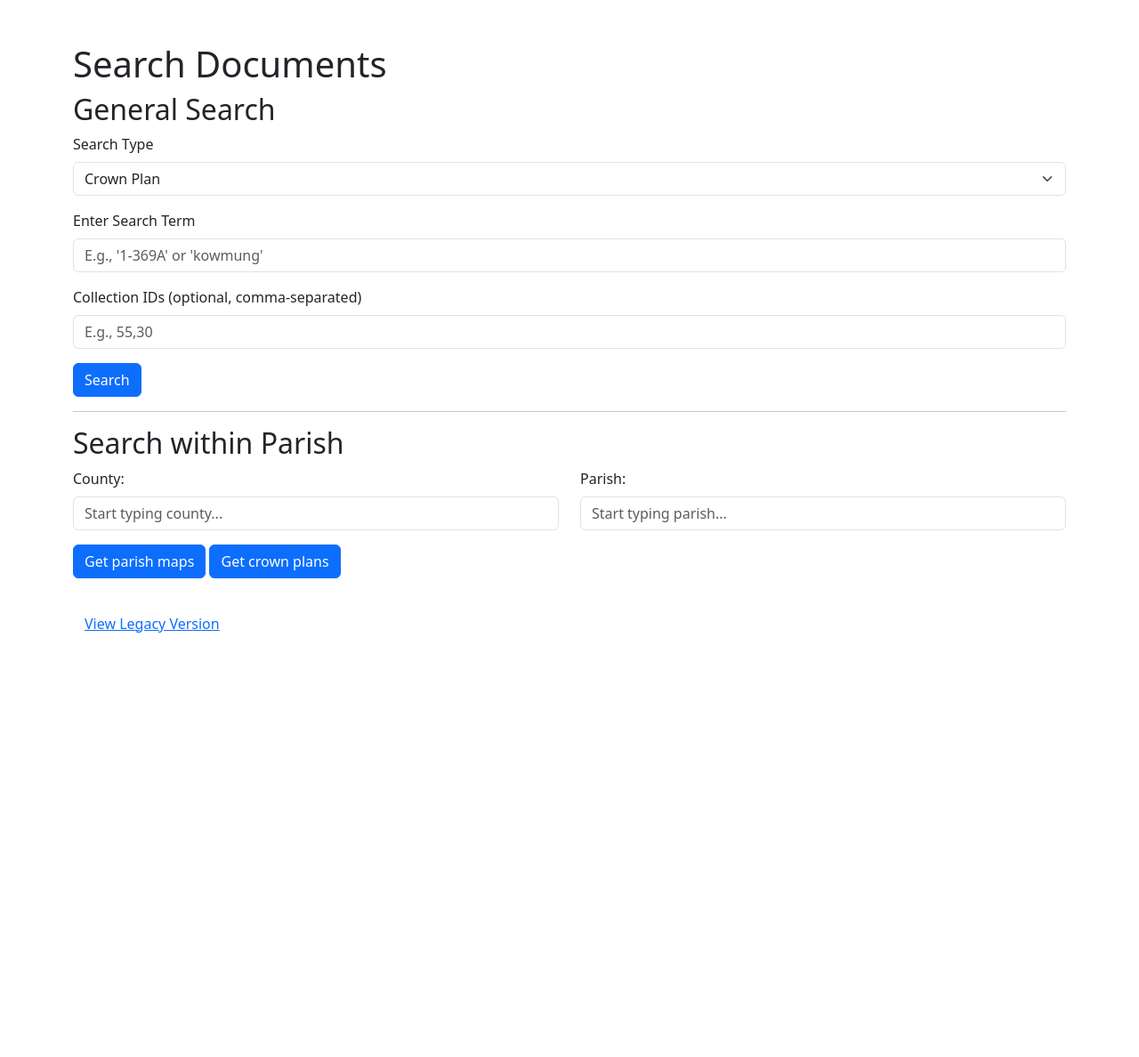
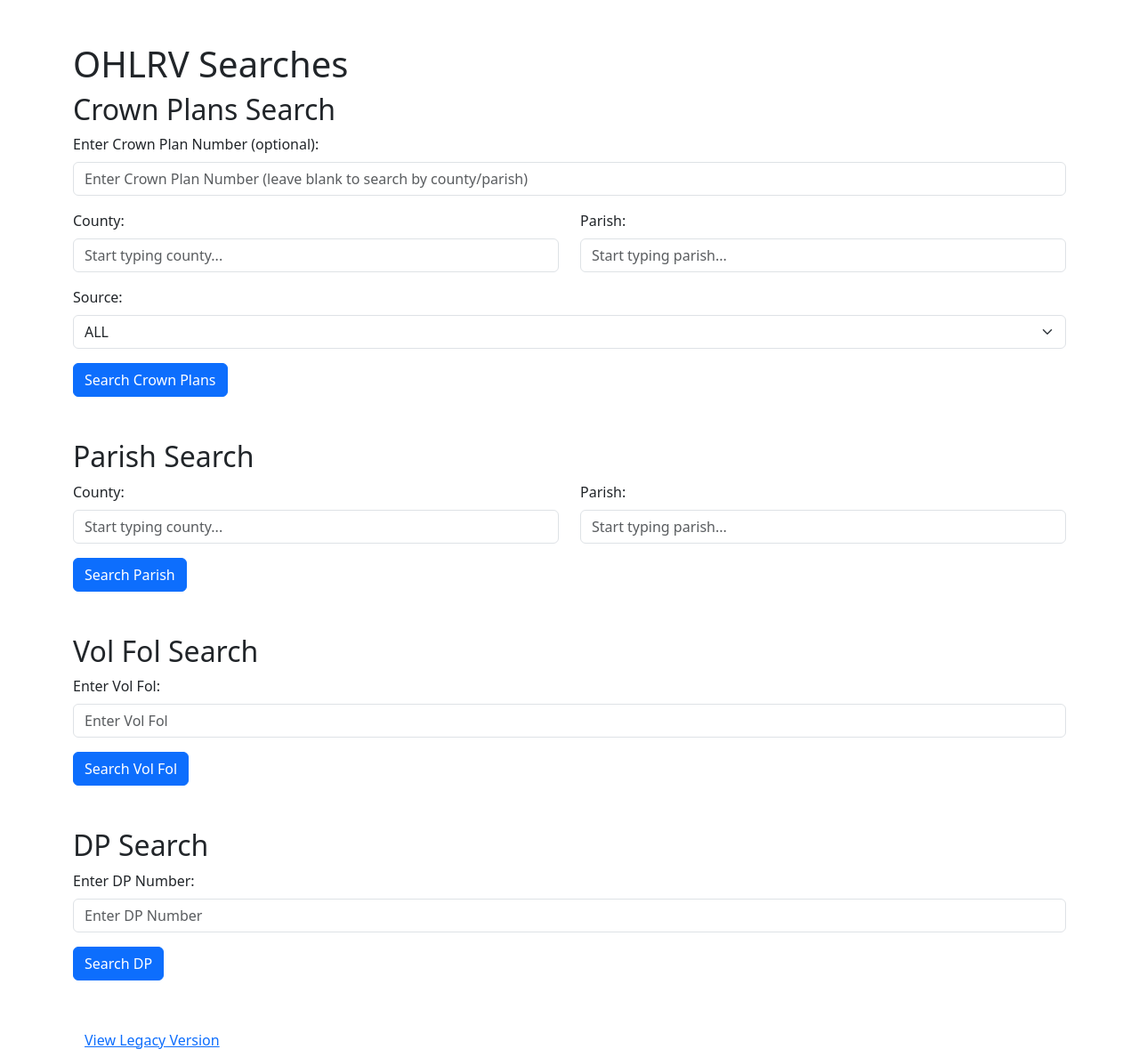
Before and after one commit to gangerang/ohlrv, a Flask app: page / in a window 1280 px wide. Shown: the whole page at 89% size. Before the commit the page ends 711 px from the top, so only its background shows below. Run offline with Flask 2, Linux system fonts and the light colour scheme.

Commit message:
refactor search functions
wip

wip 2

fixed dp search

update sizes to 10000

wip improve cp search vol fol broken

correct vol fol search

name Our Historical Land Records Viewer

```diff
--- a/app.py
+++ b/app.py
@@ -6,18 +6,18 @@ from urllib.parse import quote
 app = Flask(__name__)
 app.secret_key = os.environ.get("SECRET_KEY", "default_secret_for_dev")
 
-# Configure logging
+# Configure logging with debug output.
 logging.basicConfig(level=logging.DEBUG, format="%(asctime)s [%(levelname)s] %(message)s")
 
 @app.before_request
 def log_request_info():
     logging.info(f"Incoming request: {request.method} {request.url}")
-    # Uncomment the next line if you need full header details:
+    # Uncomment the next line for full header details:
     # logging.debug(f"Headers: {dict(request.headers)}")
     if request.method == "POST":
         logging.debug(f"Form Data: {request.form}")
 
-# Register a custom filter to URL-encode strings.
+# Register a custom filter to URL‑encode strings.
 app.jinja_env.filters['custom_quote'] = lambda s: quote(s, safe='')
 
 # Path to the dezoomify executable.
@@ -33,71 +33,142 @@ if os.path.exists(mapping_file):
 else:
     logging.warning("Mapping file collection_type_name.json not found.")
 
-# Global cache for search results to avoid oversized session cookies.
+# Global cache for search results (to avoid oversized session cookies)
 SEARCH_RESULTS_CACHE = {}
 
+# Static query size for all searches
+QUERY_SIZE = 10000
+
 # ---------------------------
-# General Search Route
+# General Search Route (Landing Page)
 # ---------------------------
 @app.route("/", methods=["GET", "POST"])
 def search():
     if request.method == "POST":
-        search_str = request.form.get("search_str")
-        search_type = request.form.get("search_type", "crown")  # "crown", "volfol", or "parish"
-        collection_ids = request.form.get("collection_ids", "").strip()
+        # The form handles DP, Vol Fol, Crown Plans, and Parish searches.
+        search_type = request.form.get("search_type")  # expected: "dp", "volfol", "crown", or "parish"
+        logging.debug(f"Landing Search: search_type={search_type}")
 
-        if not search_str:
-            flash("Please provide a search term.", "danger")
+        # -------- DP Search --------
+        if search_type == "dp":
+            dp_number = request.form.get("dp_number", "").strip()
+            logging.debug(f"DP Search: dp_number={dp_number}")
+            if not dp_number:
+                flash("Please enter a DP number.", "danger")
+                return redirect(url_for("search"))
+            try:
+                dp_int = int(dp_number)
+            except Exception as e:
+                flash("DP number must be numeric.", "danger")
+                return redirect(url_for("search"))
+            pref_payload = {"preference": "attributeSearch"}
+            main_query = {
+                "bool": {
+                    "must": [
+                        {
+                            "bool": {
+                                "must": [
+                                    {
+                                        "bool": {
+                                            "should": [
+                                                {"multi_match": {"query": str(dp_int), "fields": ["dpNumber.keyword"], "type": "best_fields", "operator": "or", "fuzziness": 0}},
+                                                {"multi_match": {"query": str(dp_int), "fields": ["dpNumber.keyword"], "type": "phrase_prefix", "operator": "or"}}
+                                            ],
+                                            "minimum_should_match": "1"
+                                        }
+                                    },
+                                    {"match_all": {}}
+                                ]
+                            }
+                        }
+                    ]
+                }
+            }
+            query_payload = {"query": main_query, "size": QUERY_SIZE}
+
+        # -------- Vol Fol Search --------
+        elif search_type == "volfol":
+            # Change here: use "search_str" since that’s what the form uses.
+            volfol = request.form.get("search_str", "").strip()
+            logging.debug(f"Vol Fol Search: volfol={volfol}")
+            if not volfol:
+                flash("Please enter a Vol Fol value.", "danger")
+                return redirect(url_for("search"))
+            pref_payload = {"preference": "attributeSearch"}
+            main_query = {
+                "bool": {
+                    "must": [
+                        {"multi_match": {"query": volfol, "fields": ["volFol.lowercase"], "type": "best_fields", "operator": "or", "fuzziness": 0}},
+                        {"multi_match": {"query": volfol, "fields": ["volFol.lowercase"], "type": "phrase_prefix", "operator": "or"}}
+                    ],
+                    "filter": [
+                        {"term": {"collectionId": 30}}
+                    ]
+                }
+            }
+            query_payload = {"query": main_query, "size": QUERY_SIZE}
+
+        # -------- Crown Plans Search --------
+        elif search_type == "crown":
+            # For Crown Plans, the form may provide a crown plan number (optional) and optionally county and/or parish.
+            crown_number = request.form.get("search_str", "").strip()
+            county = request.form.get("county", "").strip()
+            parish = request.form.get("parish", "").strip()
+            source_option = request.form.get("source_option", "all").strip()  # Options: all, BS, SR
+            logging.debug(f"Crown Search: crown_number={crown_number}, county={county}, parish={parish}, source_option={source_option}")
+            # At least one field must be provided.
+            if not (crown_number or county or parish):
+                flash("Please enter at least a Crown Plan number or county/parish.", "danger")
+                return redirect(url_for("search"))
+            pref_payload = {"preference": "attributeSearch"}
+            must_clauses = []
+            if crown_number:
+                must_clauses.extend([
+                    {"multi_match": {"query": crown_number, "fields": ["crownPlanNumber"], "type": "best_fields", "operator": "or", "fuzziness": 0}},
+                    {"multi_match": {"query": crown_number, "fields": ["crownPlanNumber"], "type": "phrase_prefix", "operator": "or"}}
+                ])
+            if county:
+                must_clauses.append(
+                    {"multi_match": {"query": county, "fields": ["countyName.lowercase"], "type": "best_fields", "operator": "or"}}
+                )
+            if parish:
+                must_clauses.append(
+                    {"multi_match": {"query": parish, "fields": ["parishName.lowercase"], "type": "best_fields", "operator": "or"}}
+                )
+            main_query = {"bool": {"must": must_clauses}}
+            if source_option.lower() == "bs":
+                allowed_ids = [31]
+            elif source_option.lower() == "sr":
+                allowed_ids = [55]
+            else:
+                allowed_ids = [31, 55]
+            main_query["bool"]["filter"] = [{"terms": {"collectionId": allowed_ids}}]
+            query_payload = {"query": main_query, "size": QUERY_SIZE}
+
+        # -------- Parish Search --------
+        elif search_type == "parish":
+            county = request.form.get("county", "").strip()
+            parish = request.form.get("parish", "").strip()
+            logging.debug(f"Parish Search: county={county}, parish={parish}")
+            if not (county or parish):
+                flash("Please enter a county and/or parish.", "danger")
+                return redirect(url_for("search"))
+            pref_payload = {"preference": "attributeSearch"}
+            must_clauses = []
+            if county:
+                must_clauses.append({"multi_match": {"query": county, "fields": ["countyName.lowercase"], "type": "best_fields", "operator": "or"}})
+            if parish:
+                must_clauses.append({"multi_match": {"query": parish, "fields": ["parishName.lowercase"], "type": "best_fields", "operator": "or"}})
+            main_query = {"bool": {"must": must_clauses}}
+            main_query["bool"]["filter"] = [{"terms": {"collectionId": [41,38,40,39,11,12,14,3,15,16,6,9,10,4,13,5,7,8,28,23,26,29,24,27,25,18,21,32,19,33,20]}}]
+            query_payload = {"query": main_query, "size": QUERY_SIZE}
+
+        else:
+            flash("Unknown search type.", "danger")
             return redirect(url_for("search"))
 
-        if search_type == "volfol":
-            query = search_str
-            field_name = "volFol.lowercase"
-            query_size = 20
-        elif search_type == "parish":
-            query = search_str
-            field_name = "parishName.lowercase"
-            query_size = 10000
-        else:
-            query = f"CROWN PLAN {search_str}"
-            field_name = "imageName.lowercase"
-            query_size = 20
-
-        pref_payload = {"preference": "attributeSearch"}
-        main_query = {
-            "bool": {
-                "must": [
-                    {
-                        "bool": {
-                            "must": {
-                                "bool": {
-                                    "should": [
-                                        {"multi_match": {"query": query, "fields": [field_name], "type": "best_fields", "operator": "or", "fuzziness": 0}},
-                                        {"multi_match": {"query": query, "fields": [field_name], "type": "phrase_prefix", "operator": "or"}}
-                                    ],
-                                    "minimum_should_match": 1
-                                }
-                            }
-                        }
-                    }
-                ]
-            }
-        }
-
-        if search_type == "parish":
-            main_query["bool"]["filter"] = [{
-                "terms": {"collectionId": [51,66,36,41,38,40,39,11,12,14,3,15,16,6,9,10,4,13,5,7,8,28,23,26,29,24,27,25,18,21,32,19,33,20]}
-            }]
-        elif collection_ids:
-            try:
-                collections = [int(x.strip()) for x in collection_ids.split(",") if x.strip()]
-                main_query["bool"]["filter"] = [{"terms": {"collectionId": collections}}]
-            except Exception as e:
-                flash("Invalid collection IDs. Please use comma-separated numeric values.", "danger")
-                return redirect(url_for("search"))
-
-        query_payload = {"query": main_query, "size": query_size}
         payload = json.dumps(pref_payload) + "\n" + json.dumps(query_payload) + "\n"
+        logging.debug(f"Payload: {payload}")
         headers = {
             "User-Agent": "Mozilla/5.0 (Windows NT 10.0; Win64; x64; rv:135.0) Gecko/20100101 Firefox/135.0",
             "Accept": "application/json",
@@ -106,16 +177,15 @@ def search():
         }
         url = "https://api.lrsnative.com.au/hlrv/documents/_msearch?"
         try:
-            logging.info(f"Searching for: {query} (type: {search_type})")
+            logging.info(f"{search_type.capitalize()} Search: Executing search with payload: {payload}")
             api_response = requests.post(url, headers=headers, data=payload, timeout=10)
             api_response.raise_for_status()
             results = api_response.json()
             documents = results.get("responses", [])[0].get("hits", {}).get("hits", [])
             if not documents:
-                flash("No documents found for the search query.", "warning")
+                flash("No records found for the search query.", "warning")
                 return redirect(url_for("search"))
-            # logging.debug(f"search_results_json: {json.dumps(documents)}")
-            # Generate a unique key and cache the documents
+            logging.debug(f"Search results JSON: {json.dumps(documents)}")
             result_key = str(uuid.uuid4())
             SEARCH_RESULTS_CACHE[result_key] = documents
             session["search_results_key"] = result_key
@@ -125,87 +195,10 @@ def search():
             else:
                 return render_template("search_results.html", documents=documents, search_type=search_type)
         except Exception as e:
-            logging.error(f"Error during search: {e}")
+            logging.error(f"Error during {search_type.capitalize()} search: {e}")
             flash(f"Error during search: {e}", "danger")
             return redirect(url_for("search"))
     return render_template("search.html")
-
-# ---------------------------
-# New "Search within Parish" Route
-# ---------------------------
-@app.route("/search_within_parish", methods=["POST"])
-def search_within_parish():
-    county = request.form.get("county", "").strip()
-    parish = request.form.get("parish", "").strip()
-    # Expected values: "crown" or "parish" (from the button pressed)
-    collection_group = request.form.get("collection_group", "").strip()
-
-    if not parish:
-        flash("Please enter a parish.", "danger")
-        return redirect(url_for("search"))
-
-    if collection_group == "crown":
-        allowed_ids = [55, 31]
-        new_search_type = "crown"
-    else:
-        allowed_ids = [41,38,40,39,11,12,14,3,15,16,6,9,10,4,13,5,7,8,28,23,26,29,24,27,25,18,21,32,19,33,20]
-        new_search_type = "parish"
-
-    pref_payload = {"preference": "attributeSearch"}
-    # Always search by parish name on the parishName.lowercase field.
-    main_query = {
-        "bool": {
-            "must": [
-                {
-                    "bool": {
-                        "must": {
-                            "bool": {
-                                "should": [
-                                    {"multi_match": {"query": parish, "fields": ["parishName.lowercase"], "type": "best_fields", "operator": "or", "fuzziness": 0}},
-                                    {"multi_match": {"query": parish, "fields": ["parishName.lowercase"], "type": "phrase_prefix", "operator": "or"}}
-                                ],
-                                "minimum_should_match": 1
-                            }
-                        }
-                    }
-                }
-            ],
-            "filter": [
-                {"terms": {"collectionId": allowed_ids}}
-            ]
-        }
-    }
-    query_payload = {"query": main_query, "size": 10000}
-    payload = json.dumps(pref_payload) + "\n" + json.dumps(query_payload) + "\n"
-    headers = {
-        "User-Agent": "Mozilla/5.0 (Windows NT 10.0; Win64; x64; rv:135.0) Gecko/20100101 Firefox/135.0",
-        "Accept": "application/json",
-        "Content-Type": "application/x-ndjson",
-        "x-portal-token": ""
-    }
-    url = "https://api.lrsnative.com.au/hlrv/documents/_msearch?"
-    try:
-        logging.info(f"Searching within parish: {parish} (county: {county}) with collection group: {collection_group}")
-        api_response = requests.post(url, headers=headers, data=payload, timeout=10)
-        api_response.raise_for_status()
-        results = api_response.json()
-        documents = results.get("responses", [])[0].get("hits", {}).get("hits", [])
-        if not documents:
-            flash("No documents found for the selected parish.", "warning")
-            return redirect(url_for("search"))
-        # Cache the results and store the key in session.
-        result_key = str(uuid.uuid4())
-        SEARCH_RESULTS_CACHE[result_key] = documents
-        session["search_results_key"] = result_key
-        session["search_type"] = new_search_type
-        if new_search_type == "parish":
-            return render_template("search_results.html", documents=documents, search_type="parish", collection_mapping=COLLECTION_MAPPING)
-        else:
-            return render_template("search_results.html", documents=documents, search_type=new_search_type)
-    except Exception as e:
-        logging.error(f"Error in search_within_parish: {e}")
-        flash(f"Error during search: {e}", "danger")
-        return redirect(url_for("search"))
 
 # ---------------------------
 # Download Selected Documents Route
@@ -213,21 +206,21 @@ def search_within_parish():
 @app.route("/download_selected", methods=["POST"])
 def download_selected():
     selected_ids = request.form.getlist("selected")
-    logging.debug(f"selected ids: {selected_ids}")
+    logging.debug(f"Selected IDs: {selected_ids}")
     if not selected_ids:
         flash("No documents selected for download.", "warning")
         return redirect(url_for("search"))
     result_key = session.get("search_results_key")
-    logging.debug(f"session search_results_key: {result_key}")
+    logging.debug(f"Session search_results_key: {result_key}")
     if not result_key or result_key not in SEARCH_RESULTS_CACHE:
         flash("Session expired. Please search again.", "danger")
         return redirect(url_for("search"))
     documents = SEARCH_RESULTS_CACHE[result_key]
-    # logging.debug(f"documents from cache: {json.dumps(documents)}")
+    logging.debug(f"Documents from cache: {json.dumps(documents)}")
     selected_documents = [doc for doc in documents if doc.get("_id") in selected_ids]
-    logging.debug(f"selected documents: {selected_documents}")
+    logging.debug(f"Selected documents: {selected_documents}")
     if not selected_documents:
-        logging.debug("No documents found")
+        logging.debug("No matching documents found")
         flash("No matching documents found.", "danger")
         return redirect(url_for("search"))
 
@@ -240,8 +233,8 @@ def download_selected():
         images = source.get("images", [])
         for image in images:
             try:
-                location = image.get("location")  # e.g., "eirCP/BS/1-100/15"
-                fileName = image.get("fileName")   # e.g., "BS_650_1538J1.jp2"
+                location = image.get("location")
+                fileName = image.get("fileName")
                 path = f"{location}/{fileName}"
                 encoded = quote(path, safe='')
                 info_url = f"https://api.lrsnative.com.au/hlrv/iiif/2/{encoded}/info.json"
--- a/templates/search.html
+++ b/templates/search.html
@@ -2,7 +2,7 @@
 <html lang="en">
 <head>
   <meta charset="UTF-8">
-  <title>Search Documents</title>
+  <title>OHLRV</title>
   <link rel="stylesheet" href="https://cdn.jsdelivr.net/npm/bootstrap@5.3.0/dist/css/bootstrap.min.css">
   <script>
     // Fetch county/parish data and populate datalists.
@@ -22,7 +22,6 @@
             option.value = county;
             countyList.appendChild(option);
           });
-          // Function to populate parish datalist.
           function populateParishList(list) {
             const parishList = document.getElementById("parishList");
             parishList.innerHTML = "";
@@ -34,8 +33,6 @@
           }
           // Initially, show all parishes.
           populateParishList(Array.from(parishes));
-
-          // When county changes, update parish list.
           document.getElementById("county").addEventListener("input", function() {
             const selectedCounty = this.value;
             if(selectedCounty.trim() === "") {
@@ -53,35 +50,17 @@
 </head>
 <body>
   <div class="container mt-5">
-    <h1>Search Documents</h1>
+    <h1>OHLRV Searches</h1>
 
-    <!-- General Search Section -->
+    <!-- Crown Plans Search Section -->
+    <div class="mb-5">
+      <h2>Crown Plans Search</h2>
       <form method="post" action="{{ url_for('search') }}">
-      <h2>General Search</h2>
+        <input type="hidden" name="search_type" value="crown">
         <div class="mb-3">
-        <label for="search_type" class="form-label">Search Type</label>
-        <select class="form-select" id="search_type" name="search_type">
-          <option value="crown">Crown Plan</option>
-          <option value="volfol">Vol Fol</option>
-          <option value="parish">Parish Maps</option>
-        </select>
+          <label for="search_str_crown" class="form-label">Enter Crown Plan Number (optional):</label>
+          <input type="text" id="search_str_crown" name="search_str" class="form-control" placeholder="Enter Crown Plan Number (leave blank to search by county/parish)">
         </div>
-      <div class="mb-3">
-        <label for="search_str" class="form-label">Enter Search Term</label>
-        <input type="text" class="form-control" id="search_str" name="search_str" placeholder="E.g., '1-369A' or 'kowmung'" required>
-      </div>
-      <div class="mb-3">
-        <label for="collection_ids" class="form-label">Collection IDs (optional, comma-separated)</label>
-        <input type="text" class="form-control" id="collection_ids" name="collection_ids" placeholder="E.g., 55,30">
-      </div>
-      <button type="submit" class="btn btn-primary">Search</button>
-    </form>
-
-    <hr>
-
-    <!-- Search Within Parish Section -->
-    <h2>Search within Parish</h2>
-    <form method="post" action="{{ url_for('search_within_parish') }}">
         <div class="row mb-3">
           <div class="col-md-6">
             <label for="county" class="form-label">County:</label>
@@ -95,13 +74,65 @@
           </div>
         </div>
         <div class="mb-3">
-        <!-- Two side-by-side buttons for the different collection groups -->
-        <button type="submit" name="collection_group" value="parish" class="btn btn-primary">Get parish maps</button>
-        <button type="submit" name="collection_group" value="crown" class="btn btn-primary">Get crown plans</button>
+          <label for="source_option" class="form-label">Source:</label>
+          <select id="source_option" name="source_option" class="form-select">
+            <option value="all" selected>ALL</option>
+            <option value="BS">BS</option>
+            <option value="SR">SR</option>
+          </select>
         </div>
+        <button type="submit" class="btn btn-primary">Search Crown Plans</button>
       </form>
+    </div>
 
-    <a href="{{ url_for('index') }}" class="btn btn-link mt-3">View Legacy Version</a>
+    <!-- Parish Search Section -->
+    <div class="mb-5">
+      <h2>Parish Search</h2>
+      <form method="post" action="{{ url_for('search') }}">
+        <input type="hidden" name="search_type" value="parish">
+        <div class="row mb-3">
+          <div class="col-md-6">
+            <label for="county_parish" class="form-label">County:</label>
+            <input type="text" id="county" name="county" class="form-control" list="countyList" autocomplete="off" placeholder="Start typing county...">
+            <datalist id="countyList"></datalist>
+          </div>
+          <div class="col-md-6">
+            <label for="parish_parish" class="form-label">Parish:</label>
+            <input type="text" id="parish" name="parish" class="form-control" list="parishList" autocomplete="off" placeholder="Start typing parish...">
+            <datalist id="parishList"></datalist>
+          </div>
+        </div>
+        <button type="submit" class="btn btn-primary">Search Parish</button>
+      </form>
+    </div>
+
+    <!-- Vol Fol Search Section -->
+    <div class="mb-5">
+      <h2>Vol Fol Search</h2>
+      <form method="post" action="{{ url_for('search') }}">
+        <input type="hidden" name="search_type" value="volfol">
+        <div class="mb-3">
+          <label for="volfol" class="form-label">Enter Vol Fol:</label>
+          <input type="text" id="volfol" name="search_str" class="form-control" placeholder="Enter Vol Fol" required>
+        </div>
+        <button type="submit" class="btn btn-primary">Search Vol Fol</button>
+      </form>
+    </div>
+
+    <!-- DP Search Section -->
+    <div class="mb-5">
+      <h2>DP Search</h2>
+      <form method="post" action="{{ url_for('search') }}">
+        <input type="hidden" name="search_type" value="dp">
+        <div class="mb-3">
+          <label for="dp_number" class="form-label">Enter DP Number:</label>
+          <input type="text" id="dp_number" name="dp_number" class="form-control" placeholder="Enter DP Number" required>
+        </div>
+        <button type="submit" class="btn btn-primary">Search DP</button>
+      </form>
+    </div>
+
+    <a href="{{ url_for('index') }}" class="btn btn-link">View Legacy Version</a>
   </div>
 </body>
 </html>
```
Also changed, not shown: templates/search_results.html (+93 -44 lines). Lines whose indentation alone changed are shown as unchanged.
